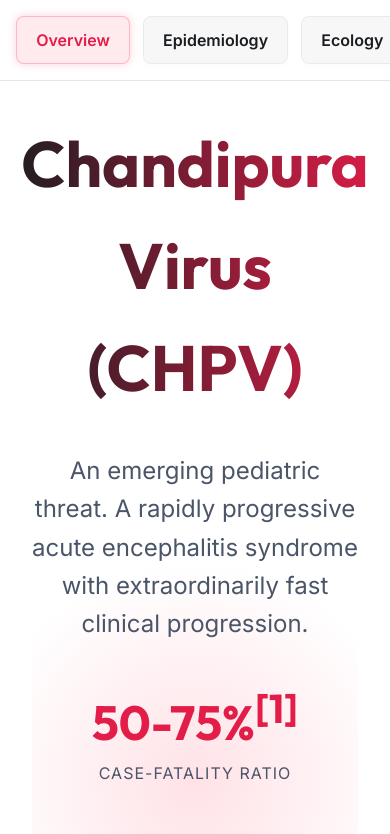
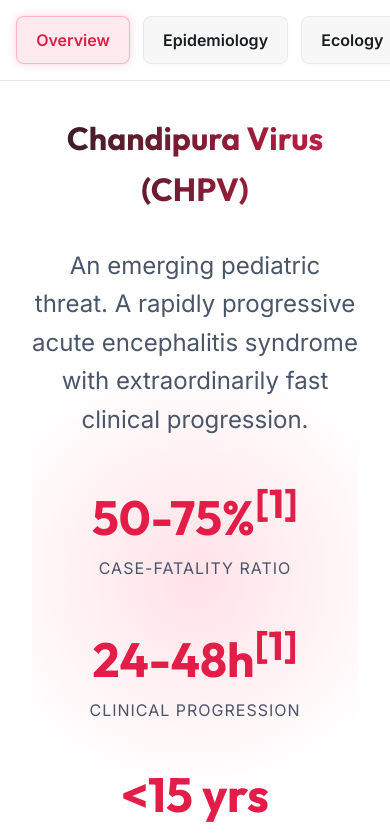
Before and after one commit to amrutkpatel/CHPVWeb, a React (Vite) app: page / in a window 390 px wide. Shown: the top 834 px of the page. Built offline with nearby package versions, Linux system fonts and the light colour scheme.

Commit message:
Reduce main title font size globally and on mobile

```diff
--- a/src/App.css
+++ b/src/App.css
@@ -72,7 +72,7 @@
 }
 
 .hero-title {
-  font-size: 4rem;
+  font-size: 2.5rem;
   margin-bottom: 1rem;
   background: linear-gradient(90deg, #1a1d20, var(--accent-color));
   -webkit-background-clip: text;
@@ -256,4 +256,8 @@
     width: auto;
     text-align: center;
   }
+
+  .hero-title {
+    font-size: 2rem;
+  }
 }
```
